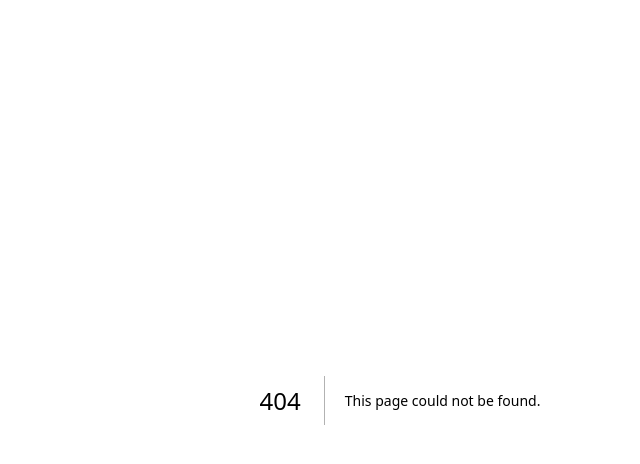
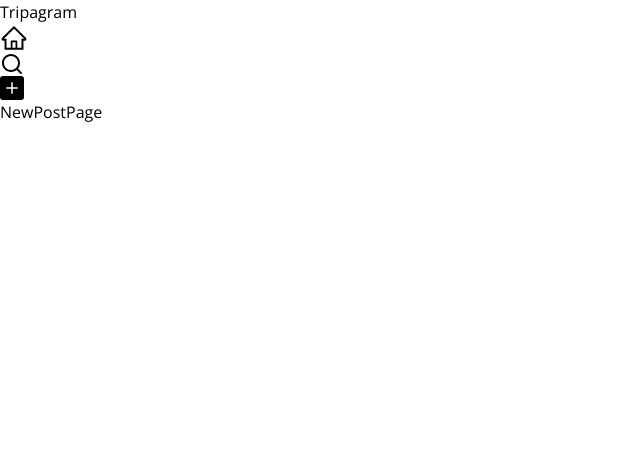
Before and after one commit to starplanter93/Tripagram_renew, a Next.js app in the folder tripagram/: page /new in a window 1280 px wide. Before the commit this address had no page. Shown: the top 464 px of the page, without its empty margins (0-640 px from the left). Built offline with nearby package versions, Linux system fonts and the light colour scheme.

Commit message:
Navbar 및 아이콘 추가

```diff
--- a/tripagram/package.json
+++ b/tripagram/package.json
@@ -11,7 +11,8 @@
   "dependencies": {
     "next": "14.1.0",
     "react": "^18",
-    "react-dom": "^18"
+    "react-dom": "^18",
+    "react-icons": "^5.0.1"
   },
   "devDependencies": {
     "@types/node": "^20",
--- a/tripagram/src/app/layout.tsx
+++ b/tripagram/src/app/layout.tsx
@@ -1,22 +1,28 @@
 import type { Metadata } from 'next';
 import { Open_Sans } from 'next/font/google';
 import './globals.css';
+import Navbar from '@/components/Navbar';
 
 const openSans = Open_Sans({ subsets: ['latin'] });
 
 export const metadata: Metadata = {
   title: 'Create Next App',
-  description: 'Generated by create next app',
+  description: 'Generated by create next app'
 };
 
 export default function RootLayout({
-  children,
+  children
 }: Readonly<{
   children: React.ReactNode;
 }>) {
   return (
     <html lang='en' className={openSans.className}>
-      <body>{children}</body>
+      <body>
+        <header>
+          <Navbar />
+        </header>
+        <main>{children}</main>
+      </body>
     </html>
   );
 }
--- /dev/null
+++ b/tripagram/src/app/new/page.tsx
@@ -0,0 +1,3 @@
+export default function NewPostPage() {
+  return <p>NewPostPage</p>;
+}
--- /dev/null
+++ b/tripagram/src/app/search/page.tsx
@@ -0,0 +1,3 @@
+export default function SearchPage() {
+  return <p>SearchPage</p>;
+}
--- /dev/null
+++ b/tripagram/src/components/Navbar.tsx
@@ -0,0 +1,46 @@
+'use client';
+import Link from 'next/link';
+import HomeIcon from './ui/icons/HomeIcon';
+import HomeFillIcon from './ui/icons/HomeFillIcon';
+import SearchIcon from './ui/icons/SearchIcon';
+import SearchFillIcon from './ui/icons/SearchFillIcon';
+import NewIcon from './ui/icons/NewIcon';
+import NewFillIcon from './ui/icons/NewFillIcon';
+import { usePathname } from 'next/navigation';
+
+const menu = [
+  {
+    href: '/',
+    icon: <HomeIcon />,
+    clickedIcon: <HomeFillIcon />
+  },
+  {
+    href: '/search',
+    icon: <SearchIcon />,
+    clickedIcon: <SearchFillIcon />
+  },
+  {
+    href: '/new',
+    icon: <NewIcon />,
+    clickedIcon: <NewFillIcon />
+  }
+];
+export default function Navbar() {
+  const pathName = usePathname();
+  return (
+    <div>
+      <Link href='/'>Tripagram</Link>
+      <nav>
+        <ul>
+          {menu.map((item) => (
+            <li key={item.href}>
+              <Link href={item.href}>
+                {pathName === item.href ? item.clickedIcon : item.icon}
+              </Link>
+            </li>
+          ))}
+        </ul>
+      </nav>
+    </div>
+  );
+}
--- /dev/null
+++ b/tripagram/src/components/ui/icons/HomeFillIcon.tsx
@@ -0,0 +1,5 @@
+import { AiFillHome } from 'react-icons/ai';
+
+export default function HomeFillIcon() {
+  return <AiFillHome className='w-7 h-7' />;
+}
--- /dev/null
+++ b/tripagram/src/components/ui/icons/HomeIcon.tsx
@@ -0,0 +1,5 @@
+import { AiOutlineHome } from 'react-icons/ai';
+
+export default function HomeIcon() {
+  return <AiOutlineHome className='w-7 h-7' />;
+}
--- /dev/null
+++ b/tripagram/src/components/ui/icons/NewFillIcon.tsx
@@ -0,0 +1,5 @@
+import { BsPlusSquareFill } from 'react-icons/bs';
+
+export default function NewFillIcon() {
+  return <BsPlusSquareFill className='w-6 h-6' />;
+}
--- /dev/null
+++ b/tripagram/src/components/ui/icons/NewIcon.tsx
@@ -0,0 +1,5 @@
+import { BsPlusSquare } from 'react-icons/bs';
+
+export default function NewIcon() {
+  return <BsPlusSquare className='w-6 h-6' />;
+}
--- /dev/null
+++ b/tripagram/src/components/ui/icons/SearchFillIcon.tsx
@@ -0,0 +1,5 @@
+import { RiSearchFill } from 'react-icons/ri';
+
+export default function SearchFillIcon() {
+  return <RiSearchFill className='w-6 h-6' />;
+}
--- /dev/null
+++ b/tripagram/src/components/ui/icons/SearchIcon.tsx
@@ -0,0 +1,5 @@
+import { RiSearchLine } from 'react-icons/ri';
+
+export default function SearchIcon() {
+  return <RiSearchLine className='w-6 h-6' />;
+}
```
Also changed, not shown: 1 other file (tests, documents, lock files or other folders).
